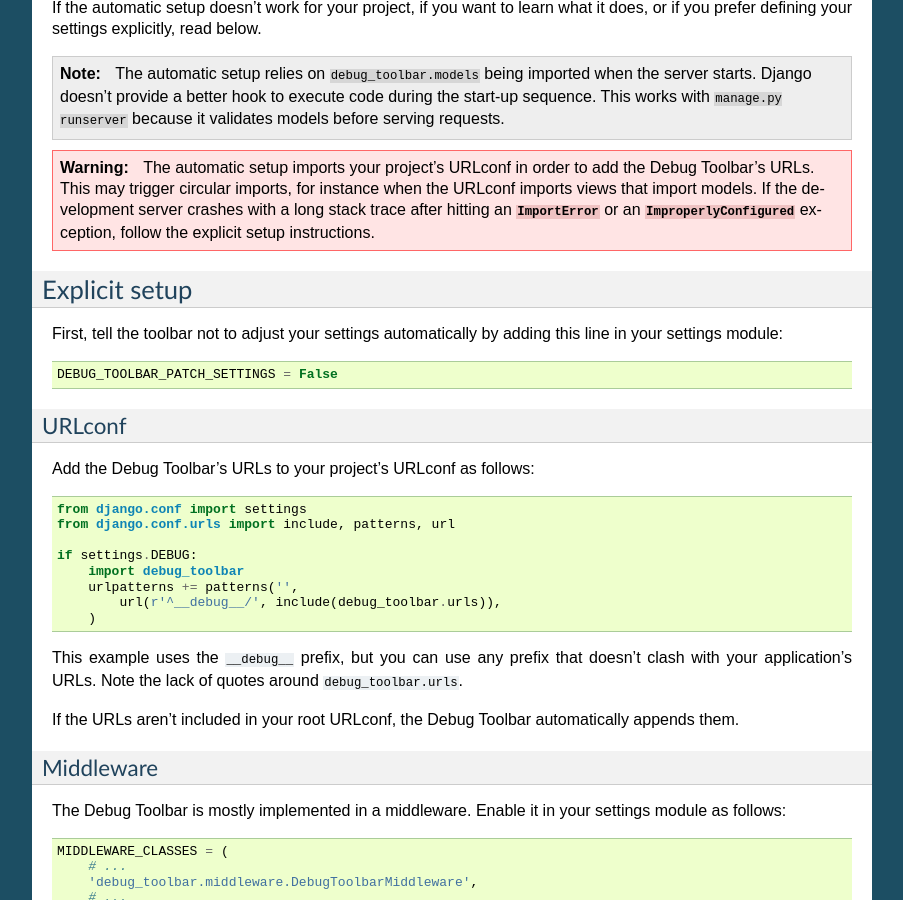
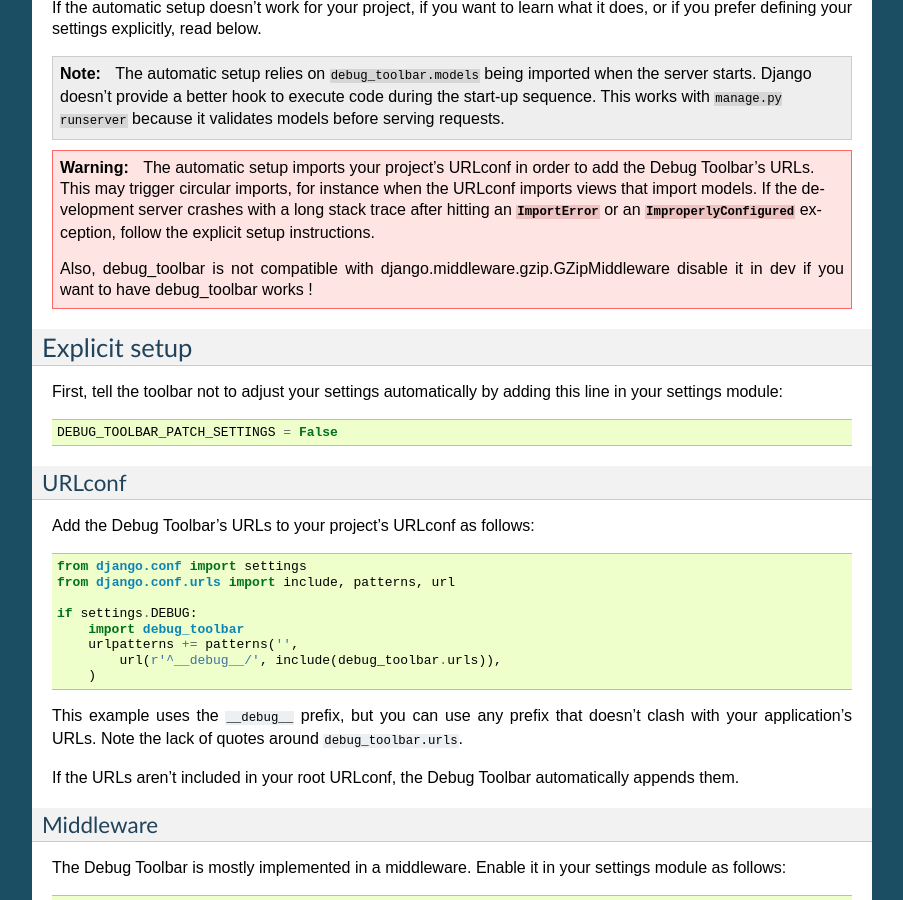
Before and after one commit to jazzband/django-debug-toolbar, a Sphinx documentation site: the page built from docs/installation.rst, in a window 1280 px wide and 900 px high, scrolled down 866 px. Shown: the whole window, without its empty margins (198-1101 px from the left). Built offline with Sphinx 7.4.7, drawn with Linux system fonts in a browser that asks for light colours.

Commit message:
Add docs about gzip that make fails debug_toolbar

```diff
--- a/docs/installation.rst
+++ b/docs/installation.rst
@@ -65,6 +65,9 @@
     :exc:`~django.core.exceptions.ImproperlyConfigured` exception, follow the
     explicit setup instructions.
 
+    Also, debug_toolbar is not compatible with django.middleware.gzip.GZipMiddleware
+    disable it in dev if you want to have debug_toolbar works !
+
 Explicit setup
 --------------
 
```
